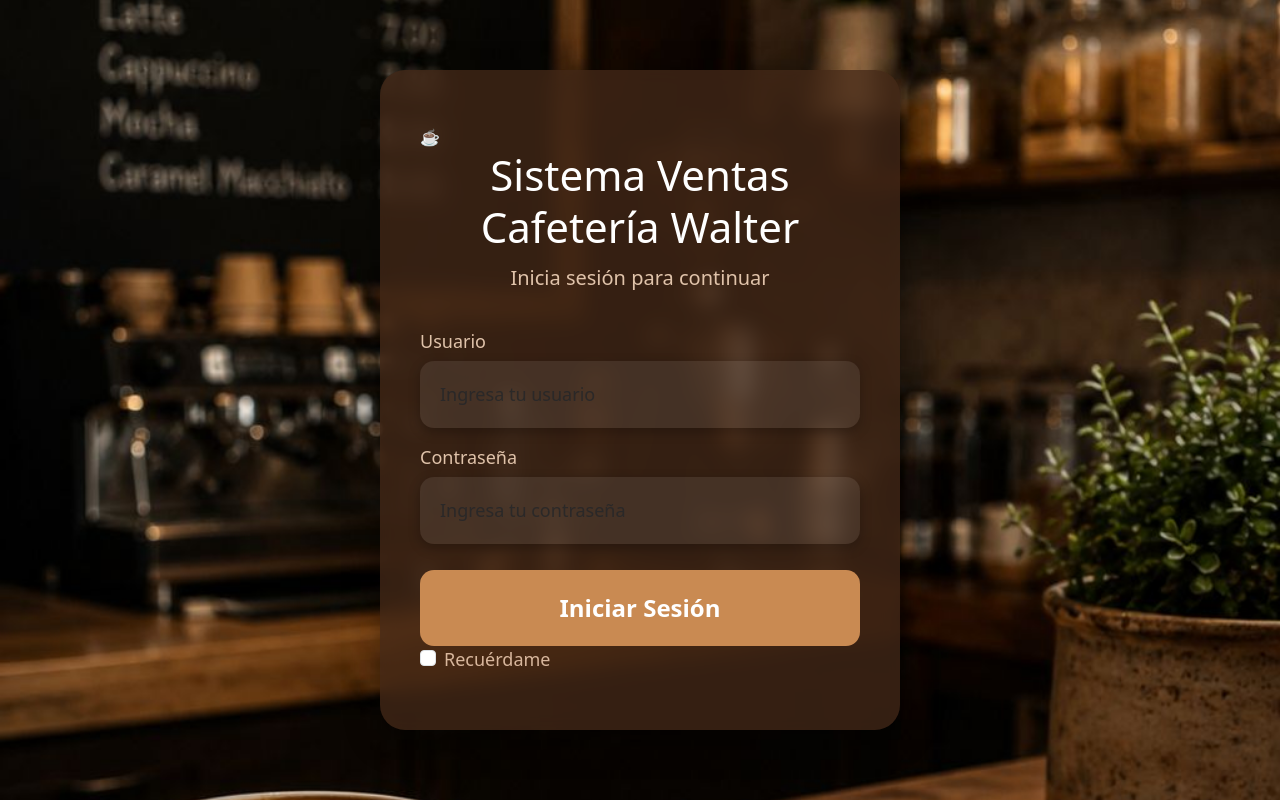
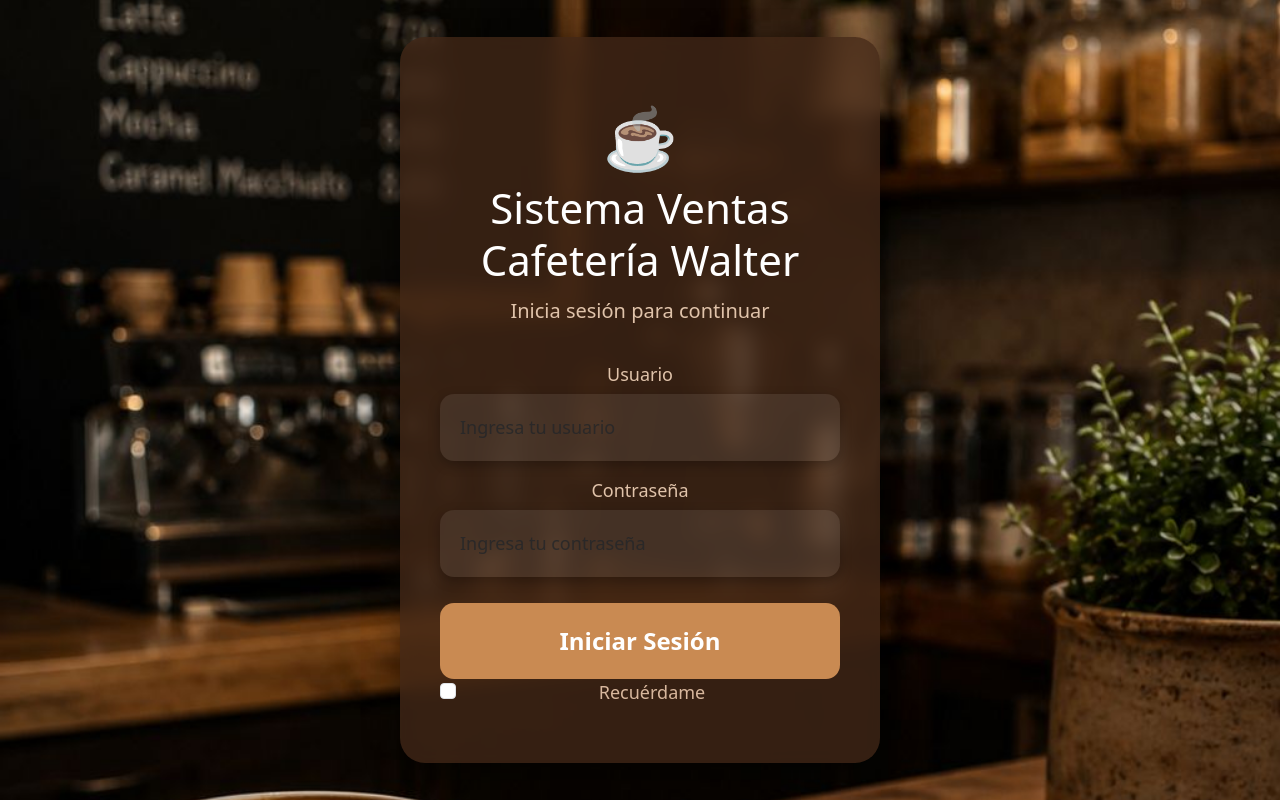
Before and after one commit to luismiguel2017/ventas-flask, a Flask app: page /login in a window 1280 px wide. Run offline with Flask 3, Linux system fonts and the light colour scheme; some libraries are stand-ins or nearby versions.

Commit message:
Actualización de app.py y estilos, agregado login

```diff
--- a/templates/login.html
+++ b/templates/login.html
@@ -22,10 +22,17 @@
     }
     .login-container {
         width: 95% !important;
-        max-width: 520px !important;
+        max-width: 480px !important;
         padding: 55px 40px !important;
         margin: 0 auto !important;
         float: none !important;
+        text-align: center !important;
+    }
+    .logo {
+        text-align: center !important;
+        display: block !important;
+        width: 100% !important;
+        font-size: 60px !important;
     }
 </style>
 </head>
```
